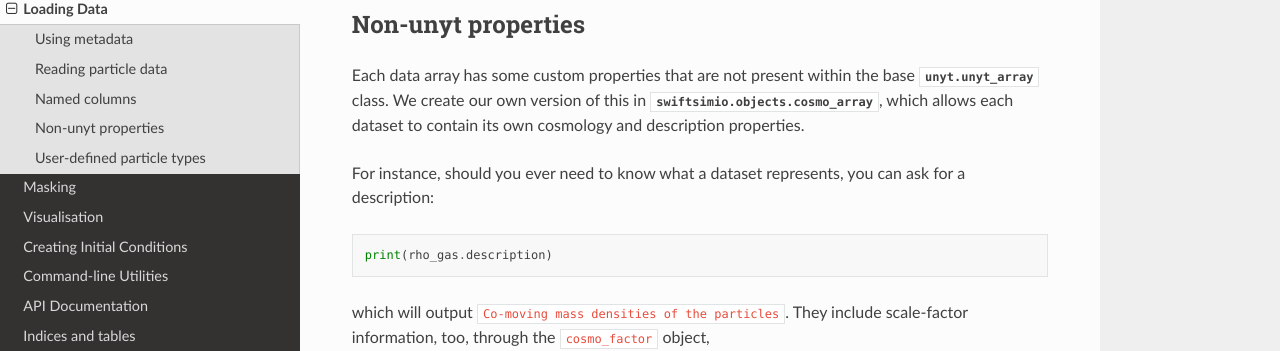
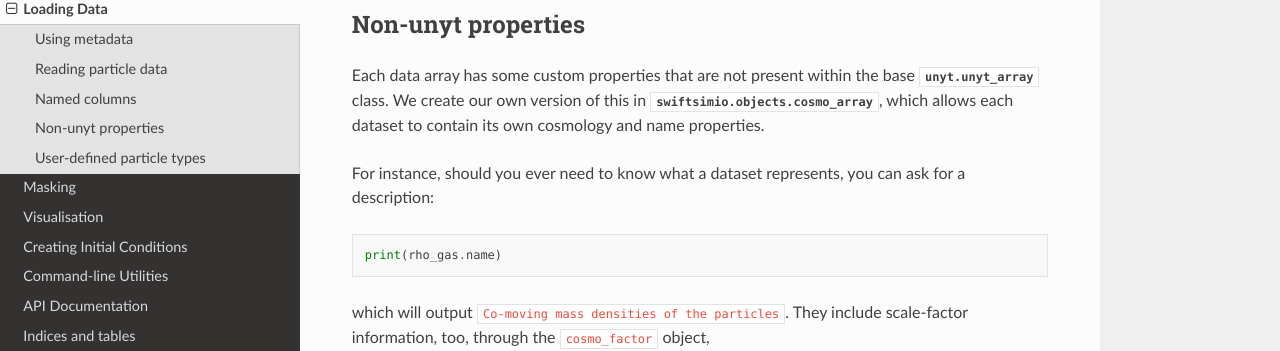
Before and after one commit to SWIFTSIM/swiftsimio, a Sphinx documentation site: the page built from docs/source/loading_data/index.rst, in a window 1280 px wide and 900 px high, scrolled down 3485 px. Shown: the part 167-518 px from the top of the window. Built offline with Sphinx 7.4.7 and the Read the Docs theme 2.0.0, drawn with Linux system fonts in a browser that asks for light colours; pages that are not in the unit, such as notebooks, are missing from menus; the version number is read from the project's files by our own code.

Commit message:
Fixed typo description -> name

```diff
--- a/docs/source/loading_data/index.rst
+++ b/docs/source/loading_data/index.rst
@@ -197,14 +197,14 @@ Non-unyt properties
 Each data array has some custom properties that are not present within the base
 :obj:`unyt.unyt_array` class. We create our own version of this in
 :obj:`swiftsimio.objects.cosmo_array`, which allows each dataset to contain
-its own cosmology and description properties.
+its own cosmology and name properties.
 
 For instance, should you ever need to know what a dataset represents, you can
 ask for a description:
 
 .. code-block:: python
 
-   print(rho_gas.description)
+   print(rho_gas.name)
 
 which will output ``Co-moving mass densities of the particles``. They include
 scale-factor information, too, through the ``cosmo_factor`` object,
```
